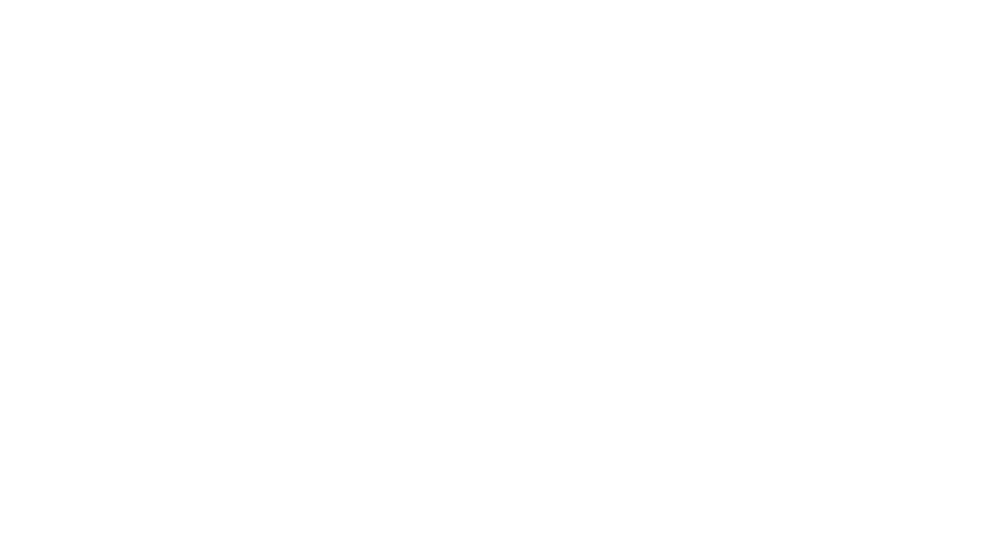
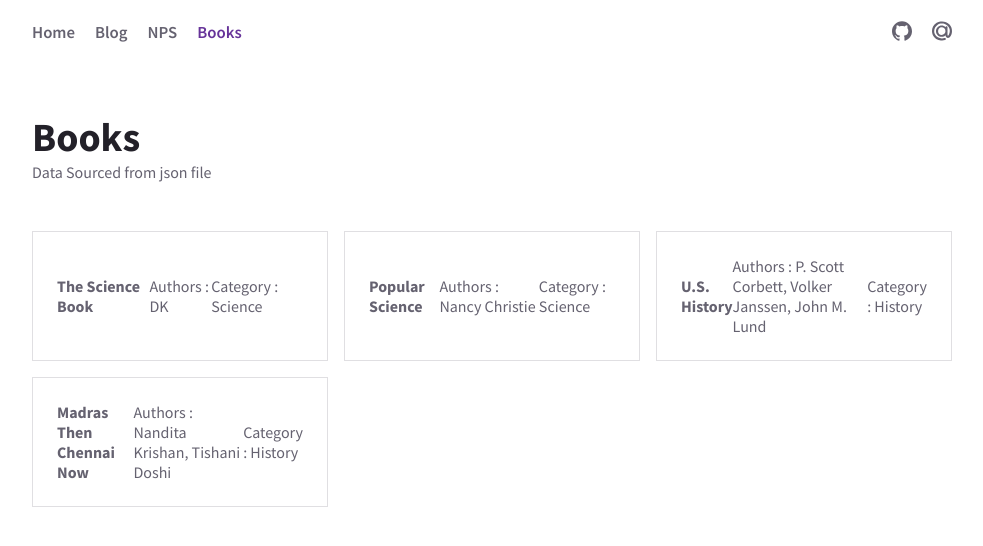
Before and after one commit to dsk90it/gatsby-bootcamp, a Gatsby site: page /books in a window 1280 px wide. Before the commit this address had no page. Shown: the whole page, without its empty margins (148-1131 px from the left). Built offline with nearby package versions, Linux system fonts and the light colour scheme; Gatsby itself is replaced by a stand-in of ours.

Commit message:
Books post type added

```diff
--- /dev/null
+++ b/data/books.json
@@ -0,0 +1,42 @@
+[
+  {
+    "title": "The Science Book",
+    "authors": "DK",
+    "categories": "Science",
+    "publisher": "Dorling Kindersley Ltd",
+    "publishedDate": "2015-02-02",
+    "description": "All the big ideas in science, simply explained Part of the popular Big Ideas series, The Science Book explores the history of science, how scientists have sought to explain our incredible universe and how amazing scientific discoveries have been made. Discover how Galileo worked out his scientific theories of motion and inertia, why Copernicus's ideas were contentious and what the discovery of DNA meant. All the big scientific ideas and discoveries are brought to life with quirky graphics, pithy quotes and step-by-step 'mind maps', plus every area of science is covered, including astronomy, biology, chemistry, geology, maths and physics. You'll be brought up-to-date on scientific ideas from black holes to genetic engineering with eye-catching artworks showing how the ideas of key scientists have impacted our understanding of the world. Whether you are a science student or just have an interest in scientific ideas, The Science Book is a perfect way to explore this fascinating subject.",
+    "previewLink": "http://books.google.co.in/books?id=FJKbBgAAQBAJ&printsec=frontcover&dq=science&hl=&cd=1&source=gbs_api",
+    "slug": "the-science-book"
+  },
+  {
+    "title": "Popular Science",
+    "authors": "Nancy Christie",
+    "categories": "Science",
+    "publisher": "",
+    "publishedDate": "1983-11",
+    "description": "Popular Science gives our readers the information and tools to improve their technology and their world. The core belief that Popular Science and our readers share: The future is going to be better, and science and technology are the driving forces that will help make it better.",
+    "previewLink": "http://books.google.co.in/books?id=EpSrYt9lFLMC&pg=PA89&dq=science&hl=&cd=4&source=gbs_api",
+    "slug": "popular-science"
+  },
+  {
+    "title": "U.S. History",
+    "authors": "P. Scott Corbett, Volker Janssen, John M. Lund",
+    "categories": "History",
+    "publisher": "",
+    "publishedDate": "1983-11",
+    "description": "Published by OpenStax College, U.S. History covers the breadth of the chronological history of the United States and also provides the necessary depth to ensure the course is manageable for instructors and students alike. U.S. History is designed to meet the scope and sequence requirements of most courses. The authors introduce key forces and major developments that together form the American experience, with particular attention paid to considering issues of race, class and gender. The text provides a balanced approach to U.S. history, considering the people, events and ideas that have shaped the United States from both the top down (politics, economics, diplomacy) and bottom up (eyewitness accounts, lived experience).",
+    "previewLink": "http://books.google.co.in/books?id=2py3swEACAAJ&dq=history&hl=&cd=1&source=gbs_api",
+    "slug": "us-history"
+  },
+  {
+    "title": "Madras Then Chennai Now",
+    "authors": "Nandita Krishan, Tishani Doshi",
+    "categories": "History",
+    "publisher": "Roli Books Private Limited",
+    "publishedDate": "2014-02-16",
+    "description": "Madras Then: The Story of Madras is the tale of several small villages that grew to become metropolis. In the sixteenth century, when the Dutch raised the price of pepper by 5 shillings, 24 merchants in London formed the East India Company in 1600 to cor",
+    "previewLink": "http://books.google.co.in/books?id=MXDJnAEACAAJ&dq=madras&hl=&cd=2&source=gbs_api",
+    "slug": "madras-then-chennai-now"
+  }
+]
--- a/gatsby-node.js
+++ b/gatsby-node.js
@@ -66,4 +66,33 @@ module.exports.createPages = async ({ graphql, actions }) => {
       },
     })
   })
+
+  const bookData = await graphql(`
+    query {
+      allBooksJson {
+        edges {
+          node {
+            title
+            authors
+            categories
+            publisher
+            publishedDate
+            description
+            previewLink
+            slug
+          }
+        }
+      }
+    }
+  `)
+
+  bookData.data.allBooksJson.edges.forEach(book => {
+    createPage({
+      path: `books/${book.node.slug}`,
+      component: path.resolve(`src/templates/book-content.js`),
+      context: {
+        slug: book.node.slug,
+      },
+    })
+  })
 }
--- a/src/components/header/header.js
+++ b/src/components/header/header.js
@@ -34,6 +34,11 @@ const Header = () => {
               NPS
             </Link>
           </li>
+          <li>
+            <Link activeClassName={HeaderStyles.active} to="/books/">
+              Books
+            </Link>
+          </li>
           <li className="ml--auto">
             <a
               href={data.site.siteMetadata.github}
--- /dev/null
+++ b/src/pages/books.js
@@ -0,0 +1,58 @@
+import React from 'react'
+import { Link, graphql, useStaticQuery } from 'gatsby'
+
+import Layout from '../components/layout/layout'
+import TitleSection from '../components/title_section/title_section'
+import * as NpsStyles from '../styles/pages/nps.module.scss'
+
+const Card = props => {
+  return (
+    <Link to={props.link} className={NpsStyles.npsCard}>
+      <strong>{props.title}</strong>
+      <span>Authors : {props.authors ? props.authors : '-'}</span>
+      <span>Category : {props.category ? props.category : '-'}</span>
+    </Link>
+  )
+}
+
+const Books = () => {
+  const data = useStaticQuery(graphql`
+    {
+      allBooksJson {
+        edges {
+          node {
+            title
+            authors
+            categories
+            slug
+          }
+        }
+      }
+    }
+  `)
+  const cardData = data.allBooksJson.edges
+
+  return (
+    <Layout metaTitle="Books">
+      <div className="container">
+        <TitleSection title="Books" description="Data Sourced from json file" />
+
+        <div className={NpsStyles.npsCardWrapper}>
+          {cardData.map((item, index) => {
+            return (
+              <Card
+                key={index}
+                link={`/books/${item.node.slug}`}
+                title={item.node.title}
+                authors={item.node.authors}
+                category={item.node.categories}
+              />
+            )
+          })}
+        </div>
+      </div>
+    </Layout>
+  )
+}
+
+export default Books
--- /dev/null
+++ b/src/templates/book-content.js
@@ -0,0 +1,72 @@
+import React from 'react'
+import { graphql, Link } from 'gatsby'
+
+import Layout from '../components/layout/layout'
+import * as NpsStyles from '../styles/pages/nps.module.scss'
+
+export const bookQuery = graphql`
+  query($slug: String!) {
+    booksJson(slug: { eq: $slug }) {
+      title
+      authors
+      categories
+      publisher
+      publishedDate
+      description
+      previewLink
+      slug
+    }
+  }
+`
+
+const BookContent = props => {
+  const book = props.data.booksJson
+
+  return (
+    <Layout metaTitle={book.title}>
+      <div className="container">
+        {/* hero-section starts */}
+        <section className={NpsStyles.npsDetails}>
+          <div className={NpsStyles.npsDetails__left}>
+            <div className={NpsStyles.breadcrumb}>
+              <Link to={'/books'}>Books</Link> &nbsp; &gt;&gt; &nbsp;
+              <span>{book.title}</span>
+            </div>
+            <h1>{book.title}</h1>
+            <p>{book.description}</p>
+          </div>
+        </section>
+        {/* hero-section ends */}
+
+        {/* table starts */}
+        <ul className={NpsStyles.tableSection}>
+          <li>
+            <b>Author(s): </b>
+            {book.authors}
+          </li>
+          <li>
+            <b>Category: </b>
+            {book.categories}
+          </li>
+          <li>
+            <b>Publisher: </b>
+            {book.publisher}
+          </li>
+          <li>
+            <b>Published On: </b>
+            {book.publishedDate}
+          </li>
+          <li>
+            <b>Preview Link: </b>
+            <a rel="noreferrer" href={book.previewLink} target="_blank">
+              {book.previewLink}
+            </a>
+          </li>
+        </ul>
+        {/* table ends */}
+      </div>
+    </Layout>
+  )
+}
+
+export default BookContent
```
